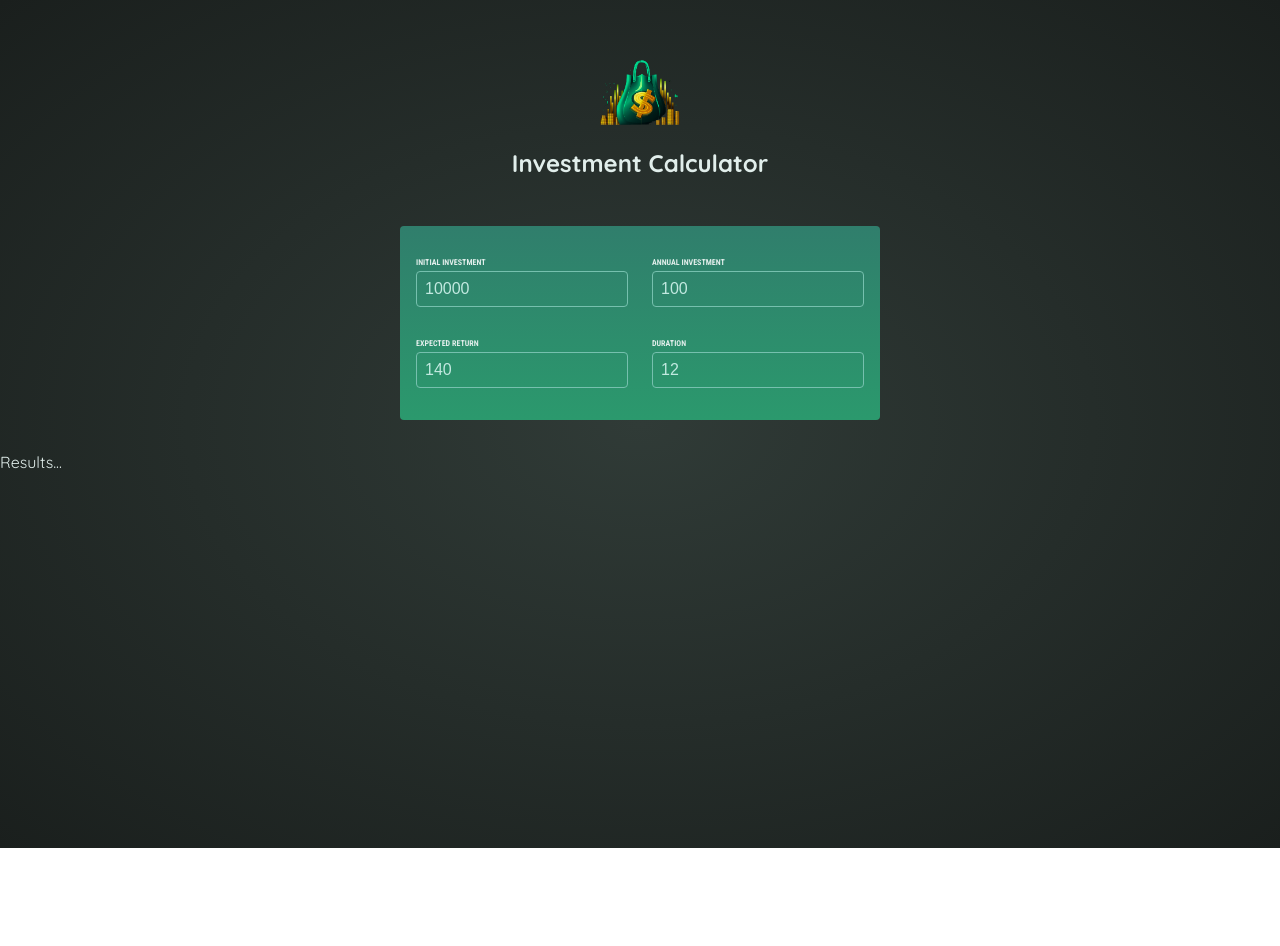
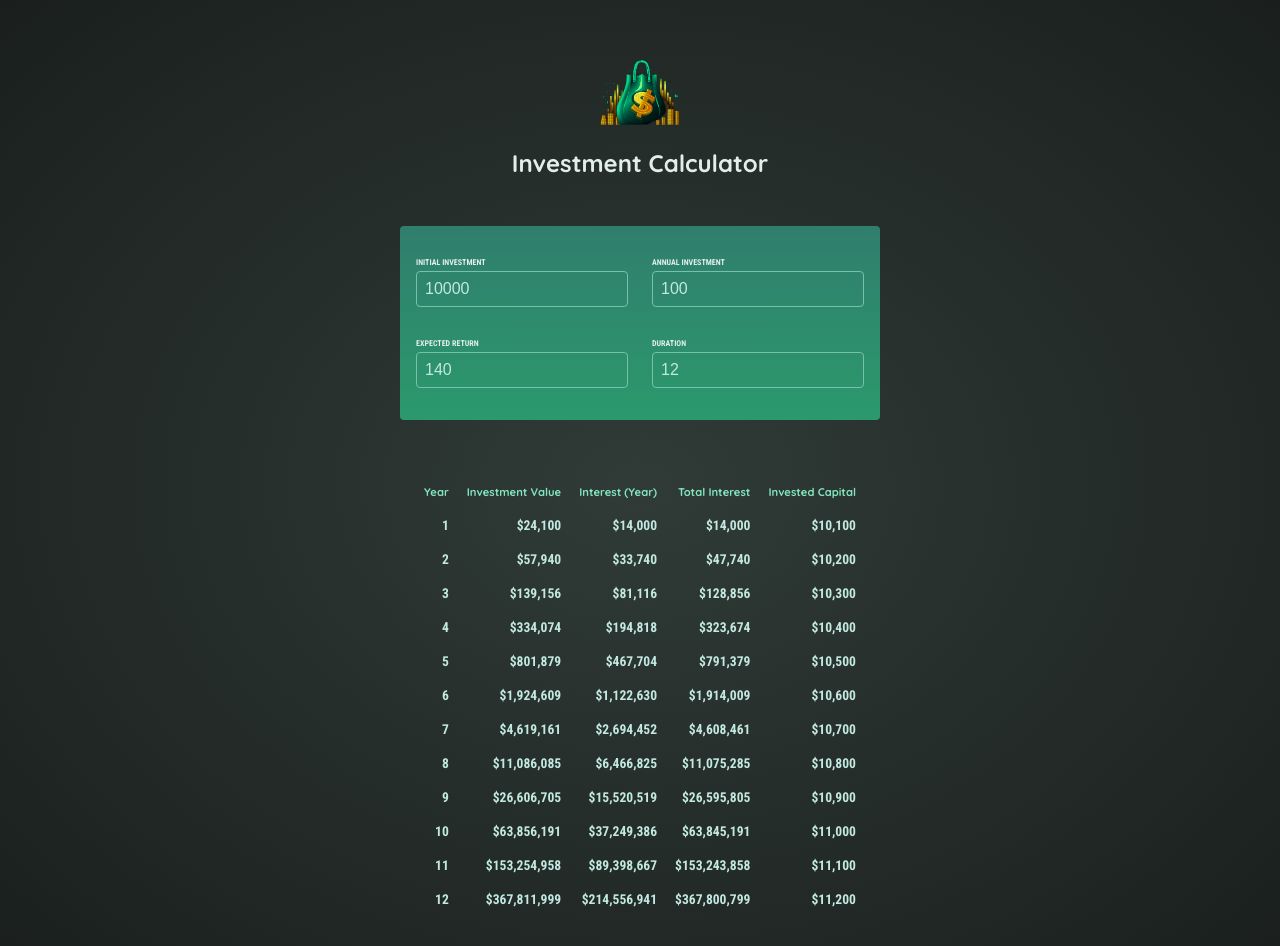
Before and after one commit to chinthakarukshan/react-investment-app, a React (Create React App) app: page / in a window 1280 px wide. Shown: the top 946 px of the page. Before the commit the page ends 848 px from the top, so only its background shows below. Built offline with nearby package versions, Linux system fonts and the light colour scheme.

Commit message:
Improved the results component

```diff
--- a/src/components/Results.jsx
+++ b/src/components/Results.jsx
@@ -1,7 +1,34 @@
-import { calculateInvestmentResults } from "../util/investment";
+import { calculateInvestmentResults, formatter } from "../util/investment";
 
 export default function Results({userInput}) {
     const resultData = calculateInvestmentResults(userInput);
+    const initialInvestment = resultData[0].valueEndOfYear - resultData[0].interest - resultData[0].annualInvestment;
     console.log(resultData);
-    return <p>Results...</p>;
+    return (
+        <table id="result">
+            <thead>
+                <tr>
+                    <th>Year</th>
+                    <th>Investment Value</th>
+                    <th>Interest (Year)</th>
+                    <th>Total Interest</th>
+                    <th>Invested Capital</th>
+                </tr>
+            </thead>
+            <tbody>
+                {resultData.map((result) => {
+                    const totalInterest = result.valueEndOfYear - result.annualInvestment * result.year - initialInvestment;
+                    const totalAmountInvested = result.valueEndOfYear - totalInterest;
+
+                    return (<tr id={result.year}>
+                        <th>{result.year}</th>
+                        <th>{formatter.format(result.valueEndOfYear)}</th>
+                        <th>{formatter.format(result.interest)}</th>
+                        <th>{formatter.format(totalInterest)}</th>
+                        <th>{formatter.format(totalAmountInvested)}</th>
+                    </tr>);
+                })}
+            </tbody>
+        </table>
+    );
 }
```
